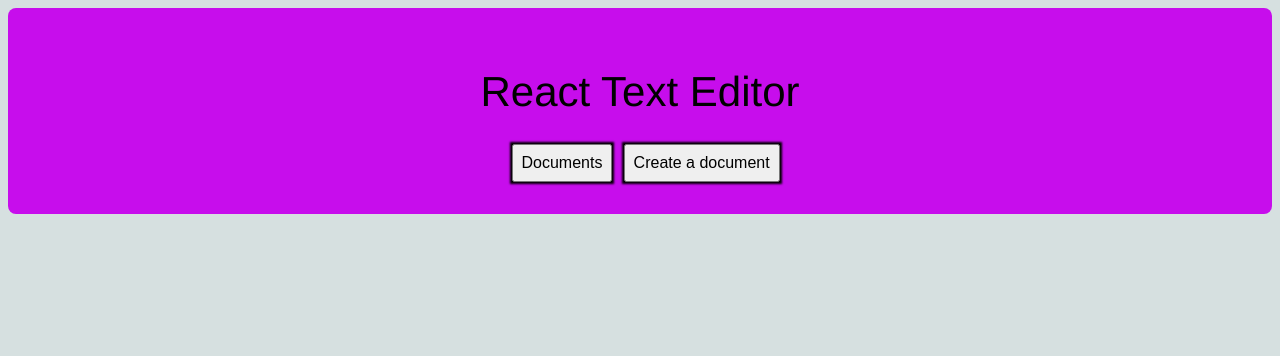
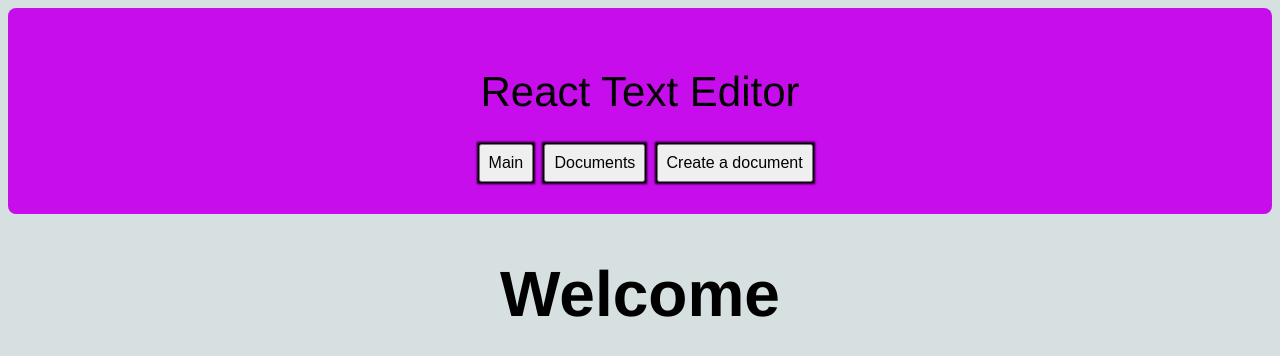
Before and after one commit to fridavbg/jsramverk-texteditor, a React (Create React App) app: page /~frpe21/editor/ in a window 1280 px wide. Shown: the top 356 px of the page. Built offline with nearby package versions, Linux system fonts and the light colour scheme; no server answers.

Commit message:
kmom02 done

```diff
--- a/src/App.jsx
+++ b/src/App.jsx
@@ -1,5 +1,10 @@
 import "./styles/app.scss";
-import { BrowserRouter as Router, Routes, Route } from "react-router-dom";
+import {
+    BrowserRouter as Router,
+    Routes,
+    Route,
+    BrowserRouter,
+} from "react-router-dom";
 import { useState, useEffect } from "react";
 import docModel from "./models/documents";
 import Header from "./components/incl/Header";
@@ -24,21 +29,15 @@ function App() {
     }, []);
 
     return (
-        <Router className="App">
+        <BrowserRouter className="App" basename={'~frpe21/editor/'}>
             <Header />
             <Routes>
-            <Route
-                    path="/"
-                    element={<Main />}
-                />
-                <Route
-                    path="/docs"
-                    element={<DocList docs={docs} />}
-                />
+                <Route path="/" element={<Main />} />
+                <Route path="/docs" element={<DocList docs={docs} />} />
                 <Route path="/create" element={<CreateEditor />} />
                 <Route path="/edit" element={<UpdateDoc />} />
             </Routes>
-        </Router>
+        </BrowserRouter>
     );
 }
 
--- a/src/components/incl/Header.jsx
+++ b/src/components/incl/Header.jsx
@@ -3,6 +3,10 @@ import { useNavigate } from "react-router-dom";
 function Header() {
     const navigate = useNavigate();
     const goHome = () => {
+        navigate("/");
+    };
+
+    const seeDocs = () => {
         navigate("/docs");
     };
 
@@ -12,7 +16,8 @@ function Header() {
     return (
         <div className="header">
             <h1>React Text Editor</h1>
-            <button className="nav-btn" onClick={goHome}>Documents</button>
+            <button className="nav-btn" onClick={goHome}>Main</button>
+            <button className="nav-btn" onClick={seeDocs}>Documents</button>
             <button className="nav-btn" onClick={createDoc}>Create a document</button>
         </div>
     );
```
